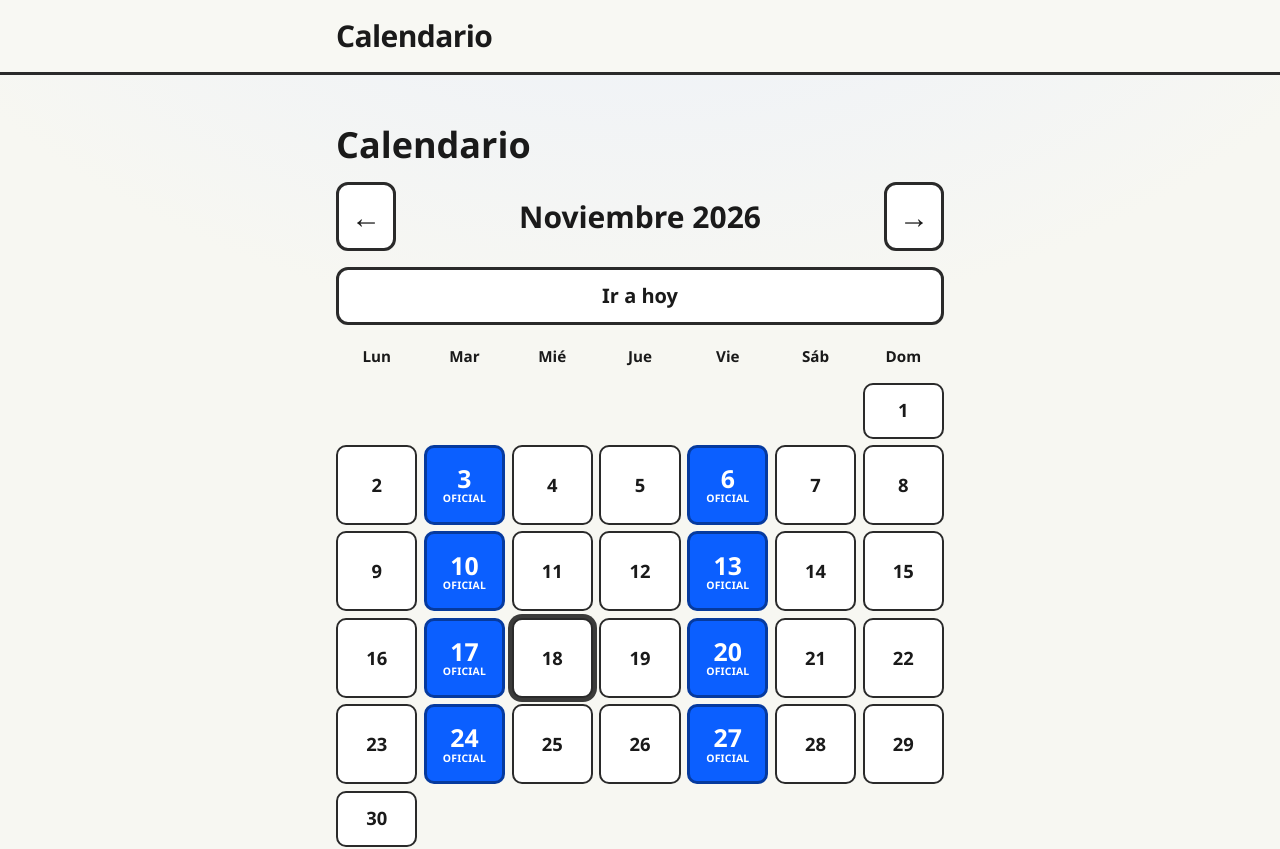
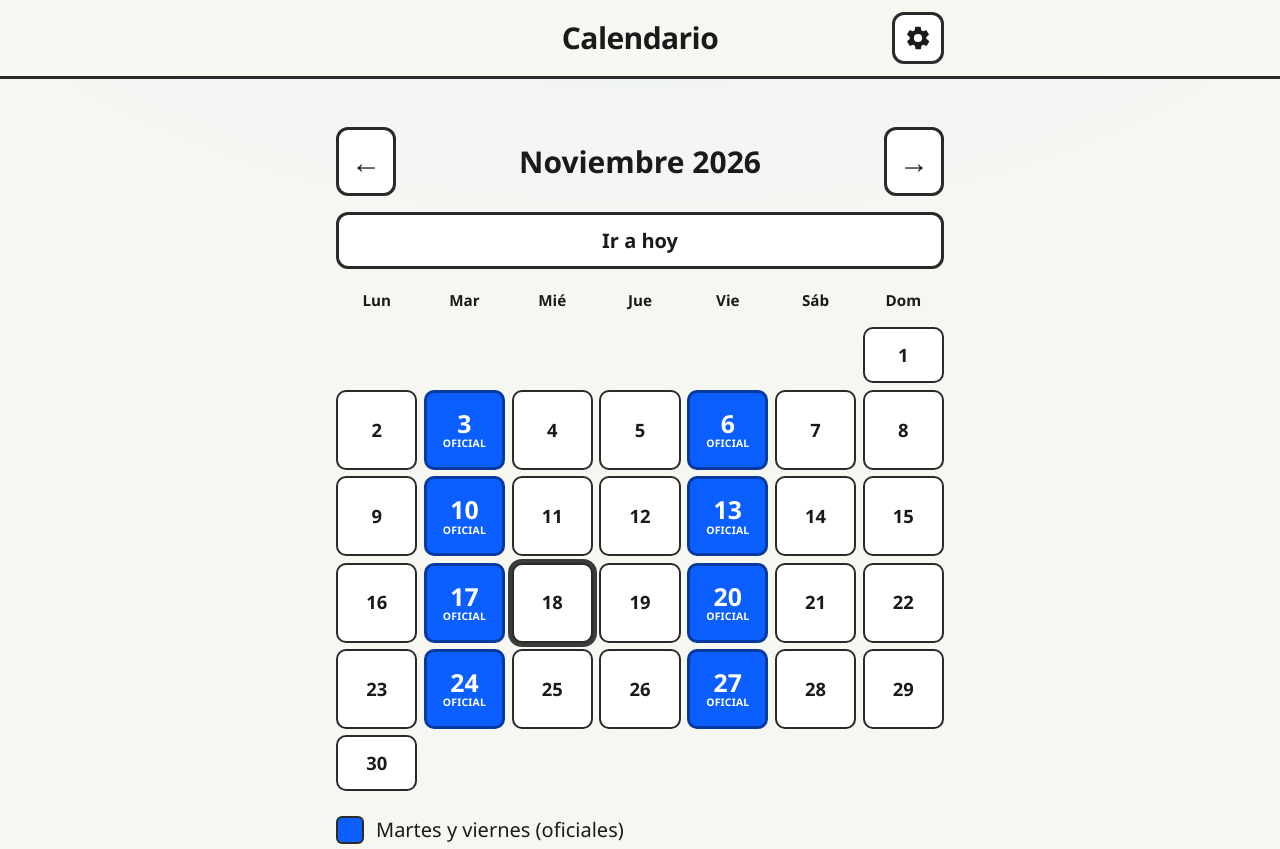
Before and after one commit to HenriquezDiego/CheckPeso, a Vue app: page /calendario in a window 1280 px wide. Shown: the top 849 px of the page. Built offline with nearby package versions, Linux system fonts and the light colour scheme.

Commit message:
feat: move backup to settings gear

```diff
--- a/src/components/AppHeader.vue
+++ b/src/components/AppHeader.vue
@@ -7,24 +7,58 @@ const route = useRoute()
 const title = computed(() => {
   if (route.name === 'calendario') return 'Calendario'
   if (route.name === 'registro') return 'Registrar peso'
+  if (route.name === 'ajustes') return 'Ajustes'
   return 'CheckPeso'
 })
+
+const showBack = computed(() => route.name === 'registro' || route.name === 'ajustes')
+const showSettings = computed(() => route.name === 'calendario' || route.name === 'registro')
 </script>
 
 <template>
   <header class="app-header" role="banner">
     <div class="app-header__inner">
+      <div class="app-header__side app-header__side--left">
         <RouterLink
-        v-if="route.name === 'registro'"
+          v-if="showBack"
           class="app-header__back btn"
           to="/calendario"
           aria-label="Volver al calendario"
         >
           ← Calendario
         </RouterLink>
-      <p class="app-header__brand" :aria-current="route.name === 'calendario' ? 'page' : undefined">
+      </div>
+
+      <p
+        class="app-header__brand"
+        :aria-current="route.name === 'calendario' ? 'page' : undefined"
+      >
         {{ title }}
       </p>
+
+      <div class="app-header__side app-header__side--right">
+        <RouterLink
+          v-if="showSettings"
+          class="app-header__gear btn"
+          to="/ajustes"
+          aria-label="Ajustes"
+          title="Ajustes"
+        >
+          <svg
+            class="app-header__gear-icon"
+            viewBox="0 0 24 24"
+            width="28"
+            height="28"
+            aria-hidden="true"
+            focusable="false"
+          >
+            <path
+              fill="currentColor"
+              d="M19.14 12.94c.04-.31.06-.63.06-.94s-.02-.63-.06-.94l2.03-1.58a.5.5 0 0 0 .12-.64l-1.92-3.32a.5.5 0 0 0-.6-.22l-2.39.96a7.07 7.07 0 0 0-1.63-.94l-.36-2.54a.5.5 0 0 0-.5-.42h-3.84a.5.5 0 0 0-.5.42l-.36 2.54c-.59.24-1.13.55-1.63.94l-2.39-.96a.5.5 0 0 0-.6.22L2.77 8.84a.5.5 0 0 0 .12.64l2.03 1.58c-.04.31-.06.63-.06.94s.02.63.06.94L2.89 14.52a.5.5 0 0 0-.12.64l1.92 3.32c.14.24.43.34.68.22l2.39-.96c.5.39 1.04.71 1.63.94l.36 2.54c.05.24.26.42.5.42h3.84c.24 0 .45-.18.5-.42l.36-2.54c.59-.24 1.13-.55 1.63-.94l2.39.96c.25.12.54.02.68-.22l1.92-3.32a.5.5 0 0 0-.12-.64l-2.03-1.58zM12 15.5A3.5 3.5 0 1 1 12 8.5a3.5 3.5 0 0 1 0 7z"
+            />
+          </svg>
+        </RouterLink>
+      </div>
     </div>
   </header>
 </template>
@@ -41,13 +75,24 @@ const title = computed(() => {
 }
 
 .app-header__inner {
-  display: flex;
+  display: grid;
+  grid-template-columns: minmax(3.25rem, auto) 1fr minmax(3.25rem, auto);
   align-items: center;
-  gap: var(--space-3);
+  gap: var(--space-2);
   width: min(100%, var(--max-width));
   min-height: var(--header-height);
   margin-inline: auto;
   padding: var(--space-2) var(--space-3);
+}
+
+.app-header__side {
+  display: flex;
+  align-items: center;
+  min-height: 3.25rem;
+}
+
+.app-header__side--right {
+  justify-content: flex-end;
 }
 
 .app-header__brand {
@@ -56,12 +101,22 @@ const title = computed(() => {
   font-weight: 800;
   letter-spacing: -0.02em;
   color: var(--color-text);
+  text-align: center;
 }
 
 .app-header__back {
-  flex-shrink: 0;
   min-height: 3rem;
   padding: 0.55rem 0.9rem;
   font-size: var(--fs-base);
 }
+
+.app-header__gear {
+  min-width: 3.25rem;
+  min-height: 3.25rem;
+  padding: 0.45rem;
+}
+
+.app-header__gear-icon {
+  display: block;
+}
 </style>
--- a/src/components/BackupPanel.vue
+++ b/src/components/BackupPanel.vue
@@ -132,9 +132,7 @@ function cancelImport() {
 
 <style scoped>
 .backup {
-  margin-top: var(--space-5);
-  padding-top: var(--space-4);
-  border-top: 3px solid var(--color-border);
+  margin-top: var(--space-2);
 }
 
 .backup__status {
--- a/src/router/index.js
+++ b/src/router/index.js
@@ -22,6 +22,12 @@ const router = createRouter({
       component: () => import('@/views/RegistroView.vue'),
       meta: { title: 'Registrar peso' },
     },
+    {
+      path: '/ajustes',
+      name: 'ajustes',
+      component: () => import('@/views/AjustesView.vue'),
+      meta: { title: 'Ajustes' },
+    },
   ],
   scrollBehavior() {
     return { top: 0 }
--- /dev/null
+++ b/src/views/AjustesView.vue
@@ -0,0 +1,10 @@
+<script setup>
+import BackupPanel from '@/components/BackupPanel.vue'
+</script>
+
+<template>
+  <section class="panel" aria-labelledby="ajustes-title">
+    <h1 id="ajustes-title">Ajustes</h1>
+    <BackupPanel />
+  </section>
+</template>
--- a/src/views/CalendarioView.vue
+++ b/src/views/CalendarioView.vue
@@ -1,11 +1,10 @@
 <script setup>
-import BackupPanel from '@/components/BackupPanel.vue'
 import MonthCalendar from '@/components/MonthCalendar.vue'
 </script>
 
 <template>
   <section class="panel" aria-labelledby="cal-title">
-    <h1 id="cal-title">Calendario</h1>
+    <h1 id="cal-title" class="sr-only">Calendario</h1>
 
     <MonthCalendar />
 
@@ -29,7 +28,5 @@ import MonthCalendar from '@/components/MonthCalendar.vue'
         Registrar peso de hoy
       </RouterLink>
     </div>
-
-    <BackupPanel />
   </section>
 </template>
```
Lines whose indentation alone changed are shown as unchanged.
